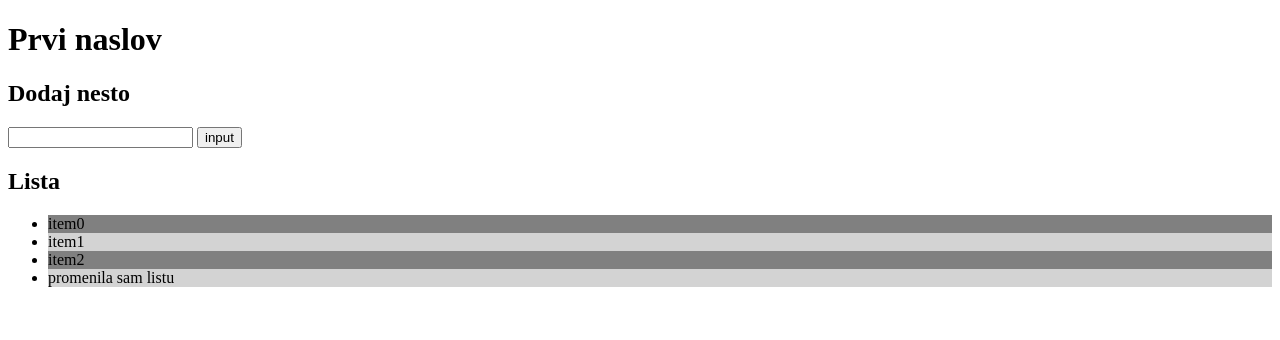
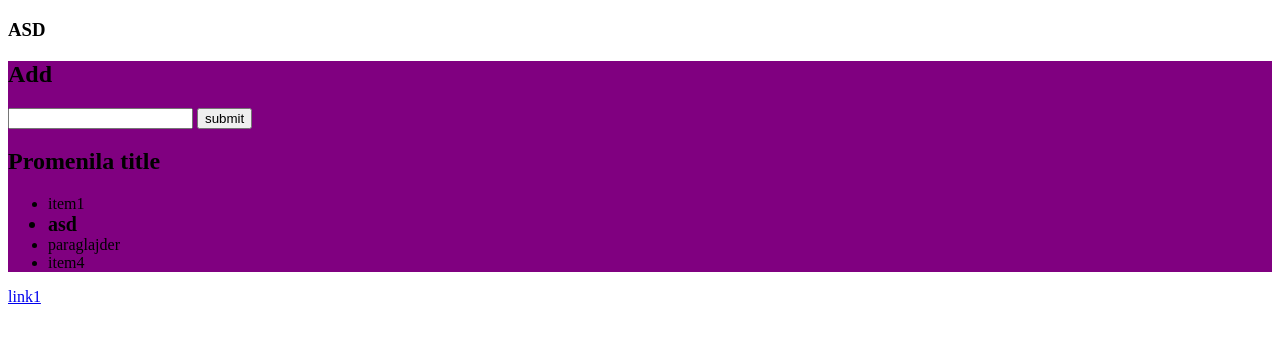
Before and after one commit to milosk000/DOM-1, a plain HTML site: page index.html in a window 1280 px wide. Drawn offline with Linux system fonts and the light colour scheme.

Commit message:
dodali smo Selectore

```diff
--- a/dom.js
+++ b/dom.js
@@ -1,25 +1,46 @@
-//console.dir(document)
-//console.log(document.domain)
+//console.dir(document.domain)
+//document.title="moj prvi sajt"
+//console.dir(document.all)
+//console.log (document.all(6))
+let lis=document.getElementById("items")
+//console.log(listitems)
+let items=document.getElementsByClassName("list-items")
+items[2].textContent = "paraglajder"
+//for(i = 0; i=listitems.length;i++)
 
-//console.log(document.title)
-//document.title="Moj prvi sajt"
+//console.dir(document.getElementById("header title"))
+let headerTitle=document.getElementById("header title")
 
-//console.dir(document.head)
-//console.log(document.all)
-//console.log(document.all[8])
+headerTitle.innerHTML="<h3> ASD </h3>"
+//console.log(headerTitle.textContent)
+//console.log(headerTitle.innerText)
 
-//document.all[8].textContent="Drugi naslov"
+//textContent vs innerText
 
-console.log(document.forms);
-console.log(document.forms[0]);
+//console.log(document.getElementsByTagName("li"))
+let li=document.getElementsByTagName("li")
 
-console.log(document.getElementsByClassName("list-item"));
+li[1].textContent="asd"
+li[1].style.fontSize="20px";
+li[1].style.fontWeight="bold";
 
-let items=document.getElementsByClassName("list-item");
+console.log(document.getElementsByClassName("title"))
 
-items[3].textContent="promenila sam listu";
-items[2].style.backgroundColor="purple";
-for(let i =0 ;i<items.length;i++){
-    if(i%2==0) items[i].style.backgroundColor="grey";
-    else items[i].style.backgroundColor="lightgrey";
-}
+
+let title=document.getElementsByClassName("title")
+title[1].textContent="Promenila title"
+let container=document.getElementById("container")
+container.style.backgroundColor="purple"
+
+
+//query selector
+
+let drugiLink=document.querySelector(".link-item")
+console.log(drugiLink)
+
+drugiLink.style.backgroundColor="red"
+
+//query selecor all
+let lista=document.querySelecotAll(".list-item");
+console.log(lista)
+lista[2].textContent="ne znam sta"
--- a/index.html
+++ b/index.html
@@ -1,31 +1,37 @@
 <!DOCTYPE html>
 <html lang="en">
   <head>
-    <meta charset="UTF-8">
-    <meta http-equiv="X-UA-Compatible" content="IE=edge">
-    <meta name="viewport" content="width=device-width, initial-scale=1.0">
-    <title>Sajt</title>
+    <meta charset="UTF-8" />
+    <meta http-equiv="X-UA-Compatible" content="IE=edge" />
+    <meta name="viewport" content="width=device-width, initial-scale=1.0" />
+    <title>Document</title>
   </head>
+
   <body>
-    <header>
-        <h1 id="main-title">
-            Prvi naslov
-        </h1>
+    <header id="header title">
+      <h1 id="main-title">Dom Vezba</h1>
     </header>
     <div id="container">
-         <h2 class="title">Dodaj nesto</h2>
-         <form class="form-inline">
-            <input type="text" class="form-input">
-            <input type="submit" class="button" value="input">
+      <h2 class="title">Add</h2>
+      <form class="form inline">
+        <input type="text" class="forms" />
+        <input type="submit" class="button" value="submit" />
       </form>
-            <h2 class="title">Lista</h2>
+      <h2 class="title">lista</h2>
       <ul id="items">
-                <li class="list-item">item0</li>
-                <li class="list-item">item1</li>
-                <li class="list-item">item2</li>
-                <li class="list-item">item3</li>
+        <li class="list-items">item1</li>
+        <li class="list-items">item2</li>
+        <li class="list-items">item3</li>
+        <li class="list-items">item4</li>
       </ul>
     </div>
+    <div id="svejedno">
+      <a href="google.com">link1</a>
+    </div>
+    <div id="link">
+      <a href="facebook.com"></a>
+    </div>
+    </body>
     <script src="dom.js"></script>
   </body>
 </html>
```
Lines whose indentation alone changed are shown as unchanged.
